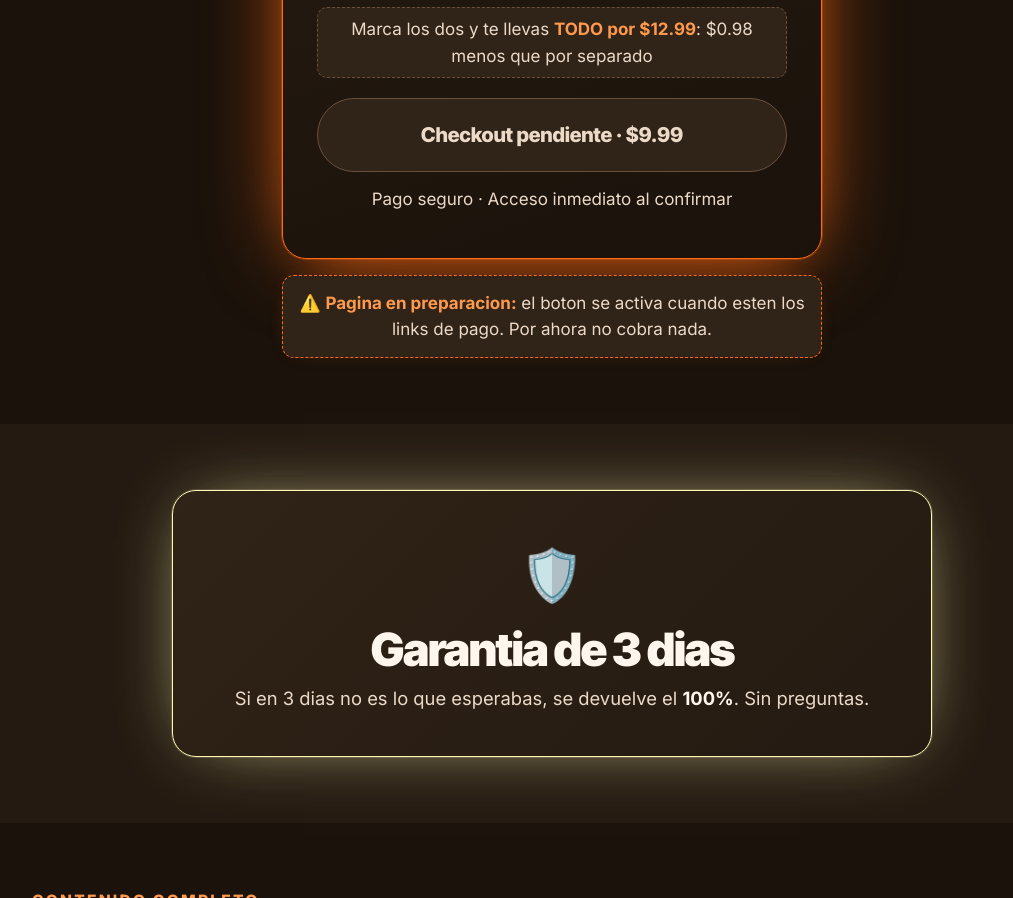
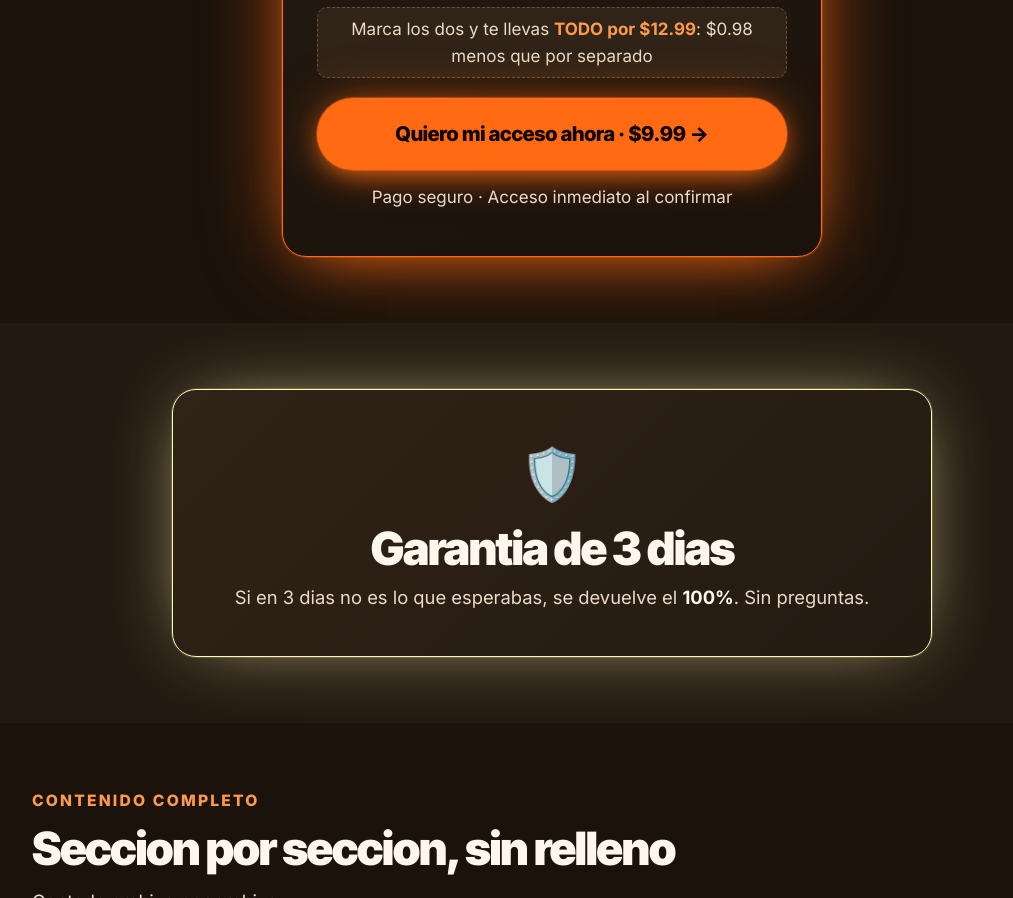
Before and after one commit to estebanninoc/melamina-pro-a, a plain HTML site: page index.html in a window 1280 px wide. Shown: the part 2987-3885 px from the top of the page, without its empty margins (88-1101 px from the left). Drawn offline with Linux system fonts and the light colour scheme.

Commit message:
checkout: enchufa los 4 payment links de New Habilidades

```diff
--- a/index.html
+++ b/index.html
@@ -661,8 +661,8 @@ if (PIXEL_ID) {
      cobran OTRO producto (acct_1U4Vcs): ponerlos aqui le cobraria al
      carpintero el curso de edicion de video. Cuando existan los 4 payment
      links de esta oferta se pegan aqui y se pone BLOQUEADO en false.       */
-  var LK={base:'PENDIENTE-CHECKOUT',fx:'PENDIENTE-CHECKOUT',cin:'PENDIENTE-CHECKOUT',todo:'PENDIENTE-CHECKOUT'};
-  var BLOQUEADO = true;   /* <- false cuando LK tenga links reales */
+  var LK={base:'https://buy.stripe.com/eVq14mcCO4bo1PBfig0RG00',fx:'https://buy.stripe.com/dRm4gyfP0gYadyj4DC0RG01',cin:'https://buy.stripe.com/eVqaEWfP023g65Rfig0RG02',todo:'https://buy.stripe.com/5kQ28qcCO7nAdyj9XW0RG03'};
+  var BLOQUEADO = false;   /* <- false cuando LK tenga links reales */
   var PR={base:'9.99',fx:'11.98',cin:'11.98',todo:'12.99'};
 
   var REF=null;
```
Also changed, not shown: v2/index.html (+2 -2 lines).
